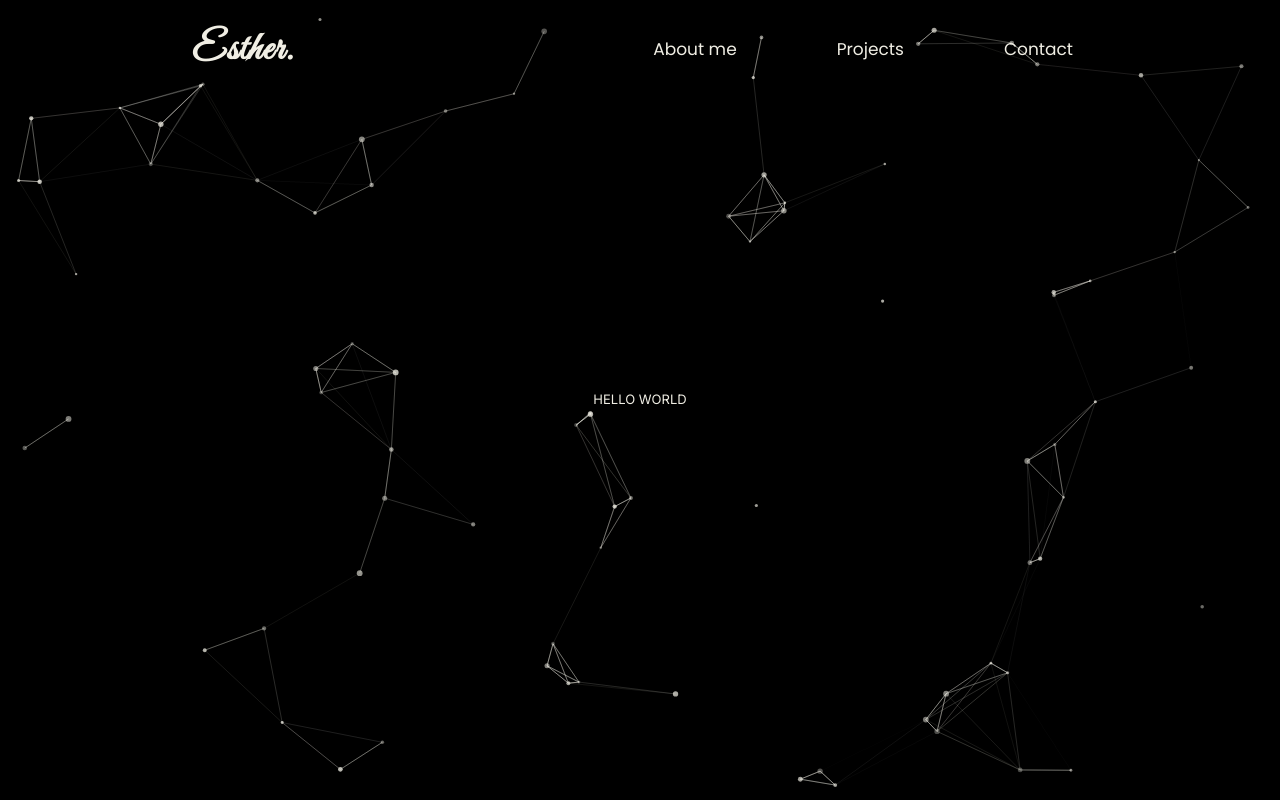
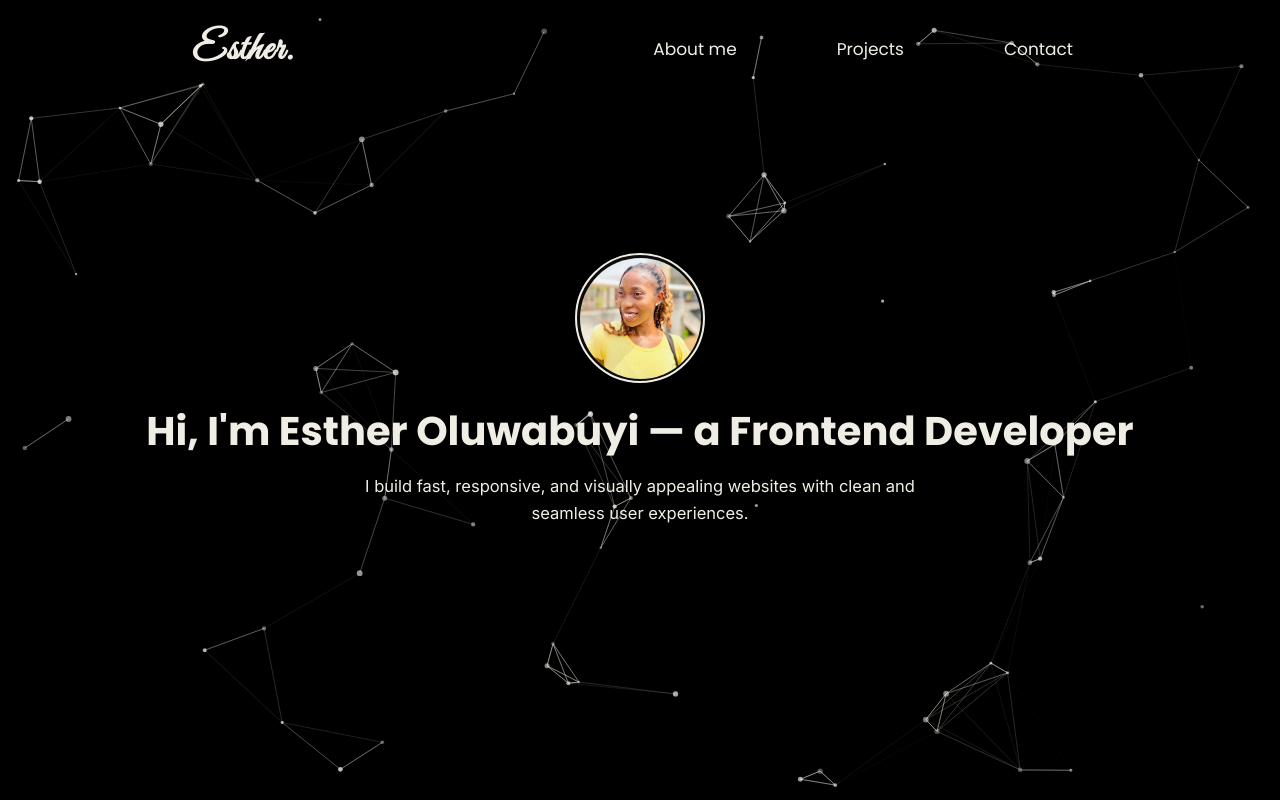
Before and after one commit to estheroluwabuyi/My-Portfolio, a React (Vite) app: page / in a window 1280 px wide. Built offline with nearby package versions, Linux system fonts and the light colour scheme.

Commit message:
feat: implement Hero section layout and animation

```diff
--- /dev/null
+++ b/src/components/Footer.jsx
@@ -0,0 +1,9 @@
+function Footer() {
+    return (
+        <div>
+            HELLO FOOTER
+        </div>
+    )
+}
+
+export default Footer
--- a/src/components/NavBar.jsx
+++ b/src/components/NavBar.jsx
@@ -27,8 +27,8 @@ function NavBar() {
   }, [location.pathname]);
 
   return (
-    <>
-      <nav className="flex justify-between items-center w-full px-[2rem] py-[1rem] md:py-[2rem] fixed top-0 left-0 z-50 md:justify-around font-poppins">
+
+      <nav className="flex justify-between items-center w-full px-[2rem] py-[1rem] md:py-[2rem] fixed top-0 left-0 z-150 md:justify-around font-poppins">
         <div className="text-[3rem] md:text-[4rem] font-great-vibes font-semibold tracking-wide">
           <Link to="/">Esther.</Link>
         </div>
@@ -57,9 +57,9 @@ function NavBar() {
                   src="/menu.svg"
                   alt="open menu"
                   className="w-full h-full "
-                  initial={{ opacity: 0 }}
+                  initial={{ opacity: 0.5 }}
                   animate={{ opacity: 1 }}
-                  exit={{ opacity: 0 }}
+                  exit={{ opacity: 0.5 }}
                   transition={{ duration: 0.3 }}
                 />
               )}
@@ -104,8 +104,10 @@ function NavBar() {
           ))}
         </div>
       </nav>
-    </>
+
   );
 }
 
 export default NavBar;
+
+// [View Projects] [Download Resume]
--- a/src/components/Preloader.jsx
+++ b/src/components/Preloader.jsx
@@ -1,4 +1,5 @@
 import { motion, AnimatePresence } from "framer-motion";
+import Esther from "/Esther.png"
 
 function Preloader() {
   return (
@@ -6,7 +7,7 @@ function Preloader() {
       initial={{ opacity: 1 }}
       exit={{ opacity: 0 }}
       transition={{ duration: 0.5, ease: "easeInOut" }}
-      className="fixed flex h-full w-full flex-col justify-center items-center bg-white z-50"
+      className="fixed flex h-full w-full flex-col justify-center items-center bg-primary z-50"
     >
       <motion.div
         initial={{ scale: 0.95 }}
@@ -20,7 +21,7 @@ function Preloader() {
         className="backdrop-blur-md bg-blue-100 rounded-2xl shadow-md px-7 pt-7"
       >
         <img
-          src="/Esther.png"
+          src={Esther}
           alt="Profile Avatar"
           loading="eager"
           className="w-[100px] h-auto"
--- a/src/components/sections/Hero.jsx
+++ b/src/components/sections/Hero.jsx
@@ -1,11 +1,44 @@
 import LinkedParticles from "../LinkedParticles";
+import Esther from "/avatar-esther.jpg";
+import { motion } from "framer-motion";
 
 function Hero() {
   return (
-    <div className="h-screen w-full flex justify-center items-center  bg-black">
+    <section className="relative z-50 h-screen w-full  bg-black pt-[7rem]  md:pt-[10rem]">
+      {/* HERO */}
+      <div className="absolute z-100 flex flex-col justify-center items-center w-full h-full top-0 left-0 px-[2rem]">
+        <div className="w-[110px] h-[110px] md:w-[130px] md:h-[130px] rounded-[50%] border-2 border-primary bg-secondary p-[2.5px] mb-7">
+          <img
+            src={Esther}
+            alt="Esther's avatar"
+            className="w-full h-full rounded-[50%] object-cover"
+          />
+        </div>
+
+        <div className="text-center">
+          <h1 className="text-[2rem] font-poppins sm:text-[2.5rem] md:text-[4rem] font-bold">
+            Hi, I'm Esther Oluwabuyi — a Frontend Developer
+          </h1>
+
+         <motion.p
+  className="text-[1.17rem] mt-5 sm:text-[1.25rem] md:text-[1.65rem] leading-relaxed max-w-2xl sm:max-w-3xl md:max-w-4xl m-auto"
+  initial={{ opacity: 0, y: 20 }}
+  animate={{ opacity: 1, y: 0 }}
+  transition={{ duration: 1.2, delay: 0.3 }}
+>
+  I build fast, responsive, and visually appealing websites with clean
+  and seamless user experiences.
+</motion.p>
+        </div>
+
+        <div>
+          <button></button>
+        </div>
+      </div>
+
+      {/* PARTICLES */}
       <LinkedParticles />
-      HELLO WORLD
-    </div>
+    </section>
   );
 }
 
--- a/src/index.css
+++ b/src/index.css
@@ -5,7 +5,7 @@
   --font-inter: "Inter", sans-serif;
   --font-poppins: "Poppins", sans-serif;
   --font-great-vibes: "Great Vibes", cursive;
-  --color-primary: #f0eee4;
+  --color-primary:#f0eee4 ;
   --color-secondary: #0c0c0c;
 }
 
```
Also changed, not shown: public/avatar-esther.jpg (added), public/prof-avatar.png (added).
